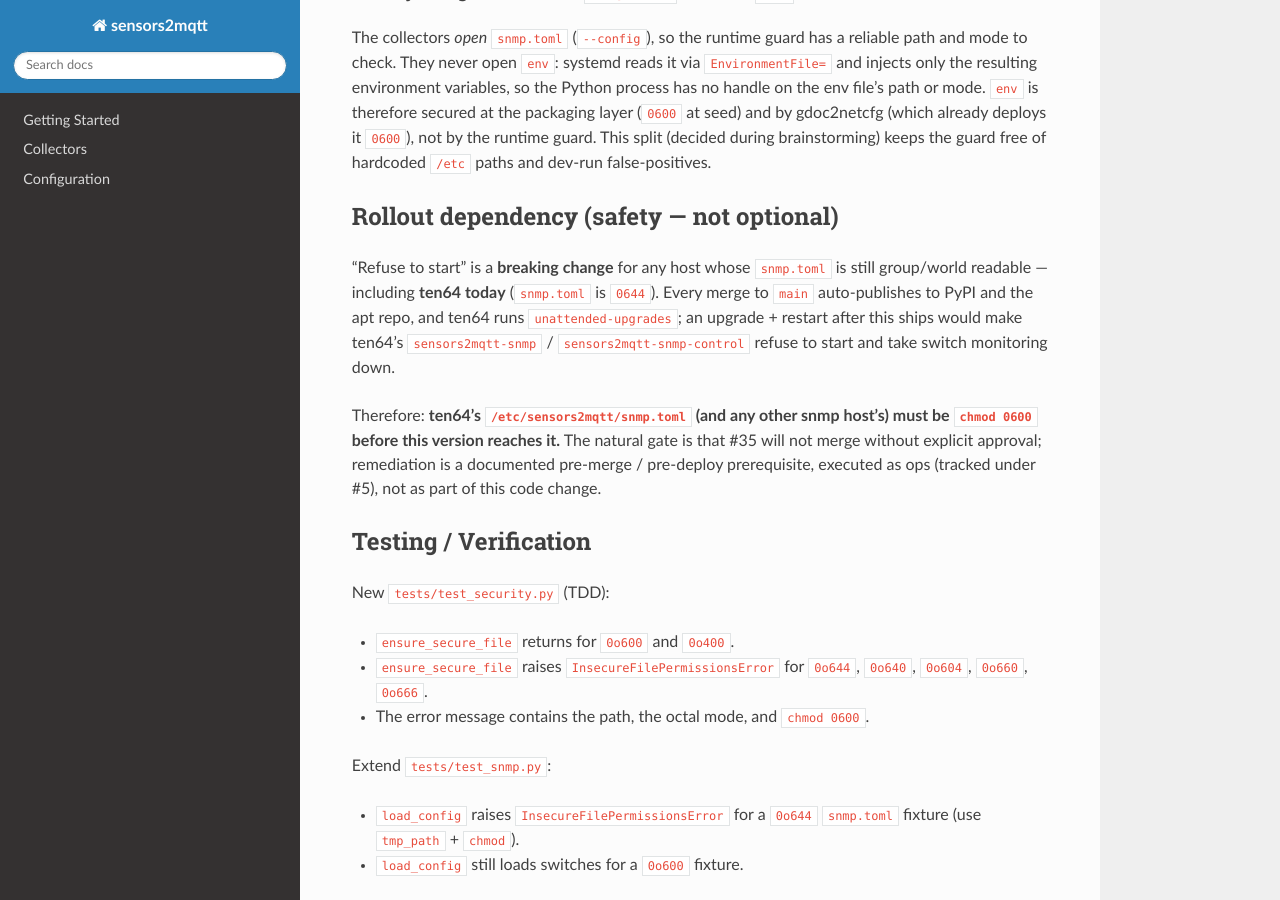
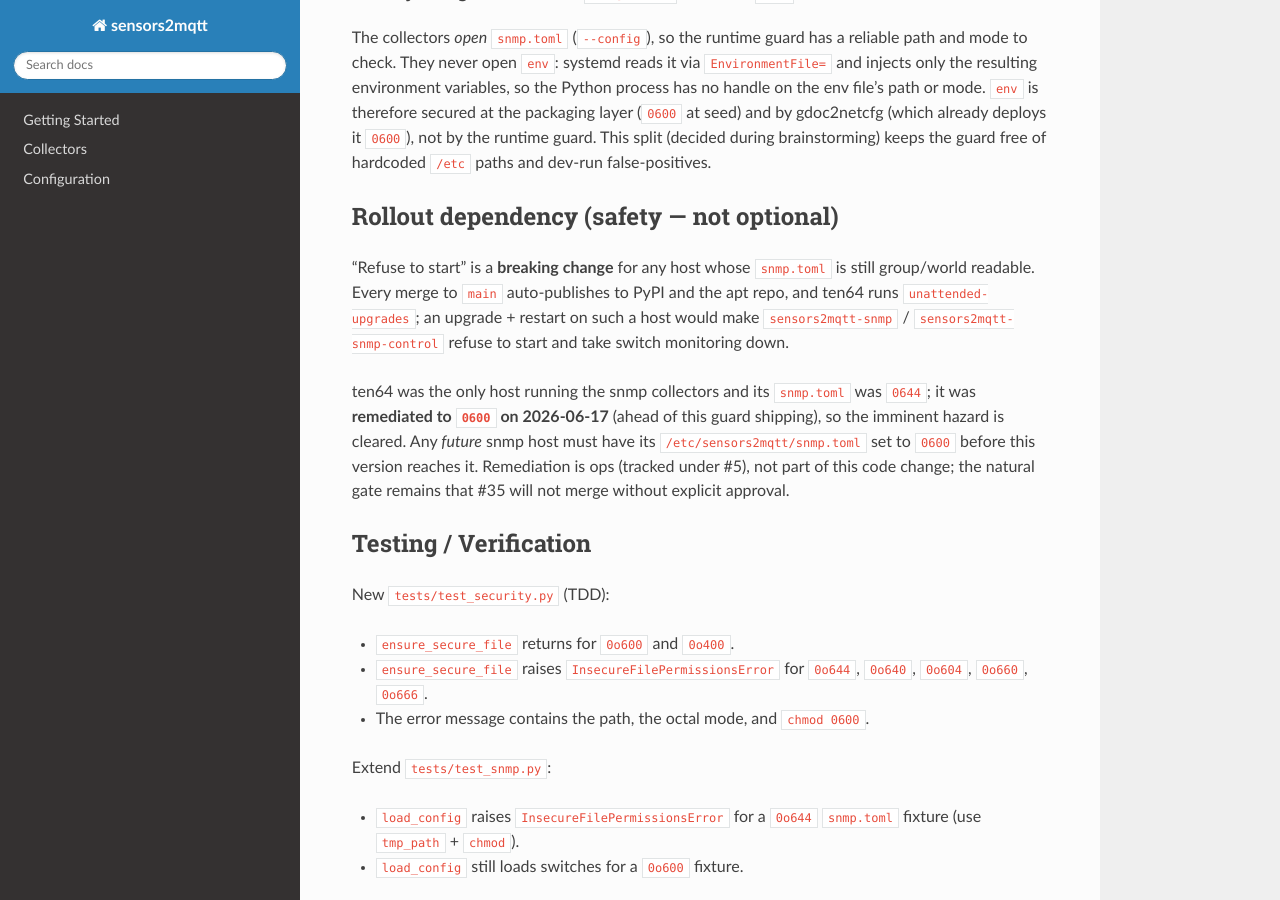
Before and after one commit to mithro/sensors2mqtt, a Sphinx documentation site: the page built from docs/superpowers/specs/2026-06-17-credential-file-permissions-design.md, in a window 1280 px wide and 900 px high, scrolled down 2481 px. Built offline with Sphinx 7.4.7 and the Read the Docs theme 3.1.0, drawn with Linux system fonts in a browser that asks for light colours.

Commit message:
docs: note ten64 snmp.toml remediated to 0600 (rollout prereq cleared)
Co-Authored-By: Claude Opus 4.8 (1M context) <noreply@anthropic.com>

```diff
--- a/docs/superpowers/specs/2026-06-17-credential-file-permissions-design.md
+++ b/docs/superpowers/specs/2026-06-17-credential-file-permissions-design.md
@@ -122,17 +122,17 @@ false-positives.
 ## Rollout dependency (safety — not optional)
 
 "Refuse to start" is a **breaking change** for any host whose `snmp.toml` is
-still group/world readable — including **ten64 today** (`snmp.toml` is `0644`).
-Every merge to `main` auto-publishes to PyPI and the apt repo, and ten64 runs
-`unattended-upgrades`; an upgrade + restart after this ships would make ten64's
-`sensors2mqtt-snmp` / `sensors2mqtt-snmp-control` refuse to start and take switch
-monitoring down.
+still group/world readable. Every merge to `main` auto-publishes to PyPI and the
+apt repo, and ten64 runs `unattended-upgrades`; an upgrade + restart on such a
+host would make `sensors2mqtt-snmp` / `sensors2mqtt-snmp-control` refuse to start
+and take switch monitoring down.
 
-Therefore: **ten64's `/etc/sensors2mqtt/snmp.toml` (and any other snmp host's)
-must be `chmod 0600` before this version reaches it.** The natural gate is that
-#35 will not merge without explicit approval; remediation is a documented
-pre-merge / pre-deploy prerequisite, executed as ops (tracked under #5), not as
-part of this code change.
+ten64 was the only host running the snmp collectors and its `snmp.toml` was
+`0644`; it was **remediated to `0600` on 2026-06-17** (ahead of this guard
+shipping), so the imminent hazard is cleared. Any *future* snmp host must have
+its `/etc/sensors2mqtt/snmp.toml` set to `0600` before this version reaches it.
+Remediation is ops (tracked under #5), not part of this code change; the natural
+gate remains that #35 will not merge without explicit approval.
 
 ## Testing / Verification
 
```
